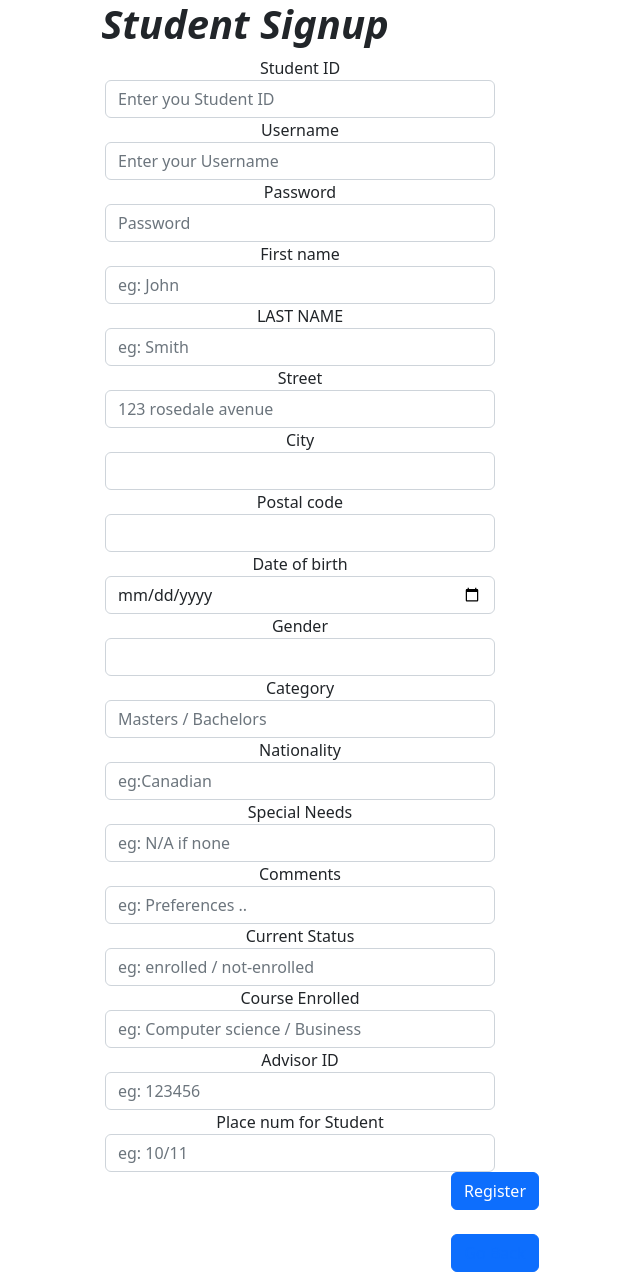
After one commit to aksh0010/my_residence, a PHP site: page /student_signup.php in a window 1280 px wide. The commit adds this page. Shown: the whole page, without its empty margins (395-1035 px from the left). Run offline with PHP 8.4, Linux system fonts and the light colour scheme.

Commit message:
error in signup forms

```diff
--- a/php/admin_home.php
+++ b/php/admin_home.php
@@ -161,6 +161,7 @@
     background-size: 100%;
   }
 </style>
+
 <body>
   <!-- !!  My Residence Login  -->
   <div class="list-group ">
@@ -285,7 +286,9 @@
 
   </div>
   </div>
-
+  <hr>
+  <button class="btn btn-warning" style="text-decoration:none"> <a href="staff_signup.php">Register Staff</a> </button>
+  <br><button class="btn btn-warning" style="text-decoration:none"> <a href="student_signup.php">Register Student</a> </button>
   <br>
   <button class="btn btn-warning" style="text-decoration:none"> <a href="logout.php">Log out</a> </button>
 </body>
--- /dev/null
+++ b/php/student_signup.php
@@ -0,0 +1,192 @@
+<?php
+$insert = false;
+if ($_SERVER["REQUEST_METHOD"] == "POST") {
+
+  $host = "localhost";
+  $user = "patel4d1_My_residence";
+  $pwd = "12345";
+  $db = "patel4d1_My_residence";
+
+  $conn = mysqli_connect($host, $user, $pwd, $db);
+
+  $std_id = $_POST['STD_ID'];
+  $username = $_POST['username'];
+  $userpwd = $_POST['password'];
+  $fname = $_POST['STD_FNAME'];
+  $lname = $_POST['STD_LNAME'];
+  $street = $_POST['STREET'];
+  $city = $_POST['CITY'];
+  $p_code = $_POST['POSTAL_CODE'];
+  $dob = $_POST['DOB'];
+  $gender = $_POST['GENDER'];
+  $s_category = $_POST['STUDENT_CATEGORY'];
+  $nationality = $_POST['NATIONALITY'];
+  $s_needs = $_POST['SPECIAL_NEEDS'];
+  $comments = $_POST['COMMENTS'];
+  $c_status = $_POST['CURRENT_STATUS'];
+  $c_enrolled = $_POST['COURSES_ENROLLED'];
+  $adv_id = $_POST['ADVISOR_ID'];
+  $place_num = $_POST['PALCE_NUM'];
+
+  $insert_query1 = "INSERT INTO `STUDENT`(`STD_ID`, `STD_FNAME`, `STD_LNAME`, `STREET`, `CITY`, `POSTAL_CODE`, `DOB`, `GENDER`, `STUDENT_CATEGORY`, `NATIONALITY`, `SPECIAL_NEEDS`, `COMMENTS`, `CURRENT_STATUS`, `COURSE_ENROLLED`, `ADVISOR_ID`, `PLACE_NUM`) VALUES ('$std_id','$fname]','$lname','$street','$city','$p_code','$dob','$gender','$s_category','$nationality','$s_needs','$comments','$c_status','$c_enrolled','$adv_id','$place_num')";
+  $insert_query2 = "INSERT INTO `student_login`(`STD_ID`, `username`, `password`) VALUES ('$std_id','$username','$userpwd')";
+  // $query = "SELECT * FROM admin_login WHERE USERNAME='$username' AND PASSWORD = '$userpwd'";
+
+  // $result1 = mysqli_query($conn, $insert_query1);
+  // $result2 = mysqli_query($conn, $insert_query2);
+
+  if (($conn->query($insert_query1) && $conn->query($insert_query2)) == true) {
+
+    $insert = true;
+  } else {
+    echo "Error1 $insert_query1 <bR> Error2 $insert_query2 <br> $conn->error";
+  }
+  // if (mysqli_num_rows($result1) == 1 && mysqli_num_rows($result2) == 1) {
+  //   session_start();
+  //   $_SESSION['patel4d1_My_residence'] = 'true';
+  //   // header("location:admin_home.php");
+
+  //   echo "<h1>Student Data inserted</h1>";
+  //   echo "<br><button> <a href='admin_home.php'>Go Back</a> </button>";
+  // } else {
+
+  //   echo "Wrong User name or password ! ";
+
+  //   echo "<br><button> <a href='login_page.php'>Login Page</a> </button>";
+  // }
+}
+?>
+
+<!DOCTYPE html>
+<html lang="en">
+
+<head>
+  <meta charset="UTF-8" />
+  <meta http-equiv="X-UA-Compatible" content="IE=edge" />
+  <meta name="viewport" content="width=device-width, initial-scale=1.0" />
+  <title>Document</title>
+  <!-- CSS only -->
+  <link href="https://cdn.jsdelivr.net/npm/bootstrap@5.2.3/dist/css/bootstrap.min.css" rel="stylesheet" integrity="sha384-rbsA2VBKQhggwzxH7pPCaAqO46MgnOM80zW1RWuH61DGLwZJEdK2Kadq2F9CUG65" crossorigin="anonymous" />
+  <!-- JavaScript Bundle with Popper -->
+  <script src="https://cdn.jsdelivr.net/npm/bootstrap@5.2.3/dist/js/bootstrap.bundle.min.js" integrity="sha384-kenU1KFdBIe4zVF0s0G1M5b4hcpxyD9F7jL+jjXkk+Q2h455rYXK/7HAuoJl+0I4" crossorigin="anonymous"></script>
+</head>
+
+<body style="text-align: center;">
+  <!-- !! div for nav bar if needed -->
+  <div>
+    <center>
+      <h1><i> <b> Student Signup</b></i> </h1>
+    </center>
+  </div>
+
+  <!-- !! Div for the rest of code  -->
+  <div>
+    <form style="padding-left: 500px;" action="#" method="POST">
+      <div class="form-row">
+        <div class="form-group col-md-6">
+          <label for="inputEmail4">Student ID</label>
+          <input type="number" class="form-control" id="STD_ID" placeholder="Enter you Student ID" />
+        </div>
+        <div class="form-group col-md-6">
+          <label for="inputEmail4">Username</label>
+          <input type="text" class="form-control" id="username" placeholder="Enter your Username" />
+        </div>
+        <div class="form-group col-md-6">
+          <label for="inputPassword4">Password</label>
+          <input type="password" class="form-control" id="password" placeholder="Password" />
+        </div>
+      </div>
+
+      <div class="form-group col-md-6">
+        <label for="inputAddress">First name</label>
+        <input type="text" class="form-control" id="STD_FNAME" placeholder="eg: John" />
+      </div>
+      <div class="form-group col-md-6">
+        <label for="inputAddress2">LAST NAME</label>
+        <input type="text" class="form-control" id="STD_LNAME" placeholder="eg: Smith" />
+      </div>
+      <div class="form-row">
+        <div class="form-group col-md-6">
+          <label for="inputEmail4">Street</label>
+          <input type="text" class="form-control" id="STREET" placeholder="123 rosedale avenue" />
+        </div>
+        <div class="form-group col-md-6">
+          <label for="inputCity">City</label>
+          <input type="text" class="form-control" id="CITY" />
+        </div>
+        <!-- <div class="form-group col-md-4">
+            <label for="inputState">State</label>
+            <select id="inputState" class="form-control">
+              <option selected>Choose...</option>
+              <option>...</option>
+            </select>
+          </div> -->
+        <div class="form-group col-md-6">
+          <label for="inputZip">Postal code</label>
+          <input type="text" class="form-control" id="POSTAL_CODE" />
+        </div>
+      </div>
+
+      <div>
+        <div class="form-group col-md-6">
+          <label for="inputZip">Date of birth</label>
+          <input type="date" class="form-control" id="DOB" />
+        </div>
+        <div class="form-group col-md-6">
+          <label for="inputZip">Gender</label>
+          <input type="text" class="form-control" id="GENDER" />
+
+        </div>
+        <div class="form-group col-md-6">
+          <label for="inputZip">Category</label>
+          <input type="text" class="form-control" id="STUDENT_CATEGORY" placeholder="Masters / Bachelors" />
+
+        </div>
+        <div class="form-group col-md-6">
+          <label for="inputZip">Nationality</label>
+          <input type="text" class="form-control" id="NATIONALITY" placeholder="eg:Canadian " />
+
+        </div>
+
+        <div class="form-group col-md-6">
+          <label for="inputZip">Special Needs</label>
+          <input type="text" class="form-control" id="SPECIAL_NEEDS" placeholder="eg: N/A if none" />
+
+        </div>
+        <div class="form-group col-md-6">
+          <label for="inputZip">Comments</label>
+          <input type="text" class="form-control" id="COMMENTS" placeholder="eg: Preferences .." />
+
+        </div>
+        <div class="form-group col-md-6">
+          <label for="inputZip">Current Status</label>
+          <input type="text" class="form-control" id="CURRENT_STATUS" placeholder="eg: enrolled / not-enrolled" />
+
+        </div>
+        <div class="form-group col-md-6">
+          <label for="inputZip">Course Enrolled</label>
+          <input type="text" class="form-control" id="COURSE_ENROLLED" placeholder="eg: Computer science / Business " />
+
+        </div>
+
+        <div class="form-group col-md-6">
+          <label for="inputZip">Advisor ID</label>
+          <input type="number" class="form-control" id="ADVISOR_ID" placeholder="eg: 123456 " />
+
+        </div>
+        <div class="form-group col-md-6">
+          <label for="inputZip">Place num for Student</label>
+          <input type="number" class="form-control" id="PLACE_NUM" placeholder="eg: 10/11" />
+
+        </div>
+      </div>
+
+      <button type="submit" class="btn btn-primary">Register</button>
+      <br><br>
+      <button type="submit" id="btn" class="btn btn-primary"> <a href="admin_login.php"> Go Back</a> </button>
+
+    </form>
+  </div>
+</body>
+
+</html>
```
Also changed, not shown: php/staff_signup.php (added, +153 -0 lines). Lines whose indentation alone changed are shown as unchanged.
